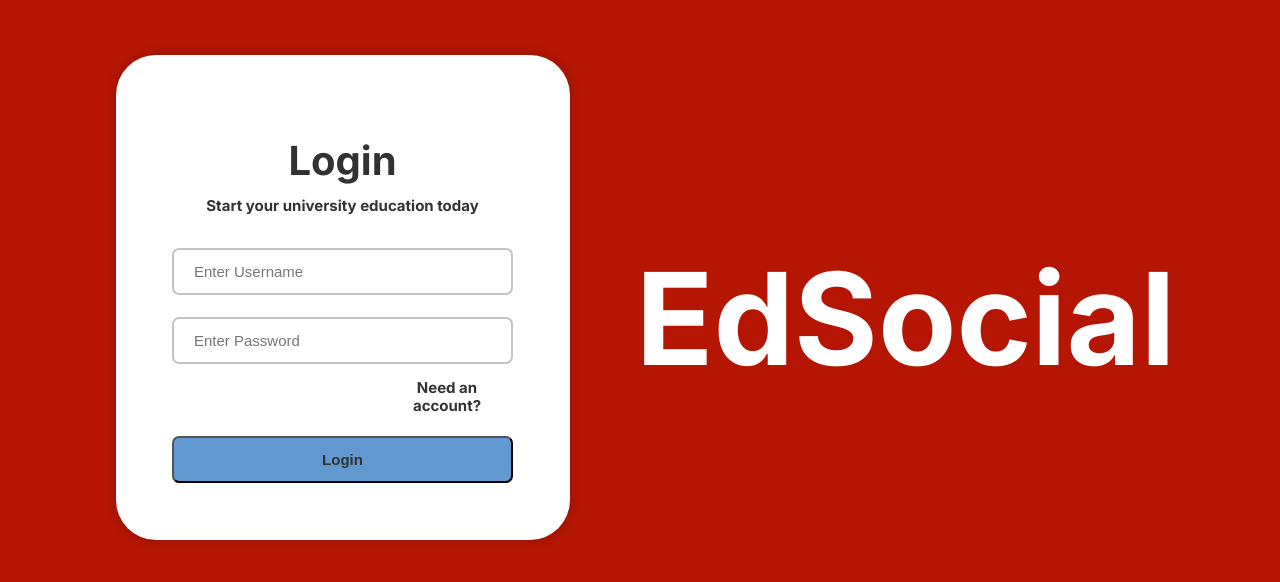
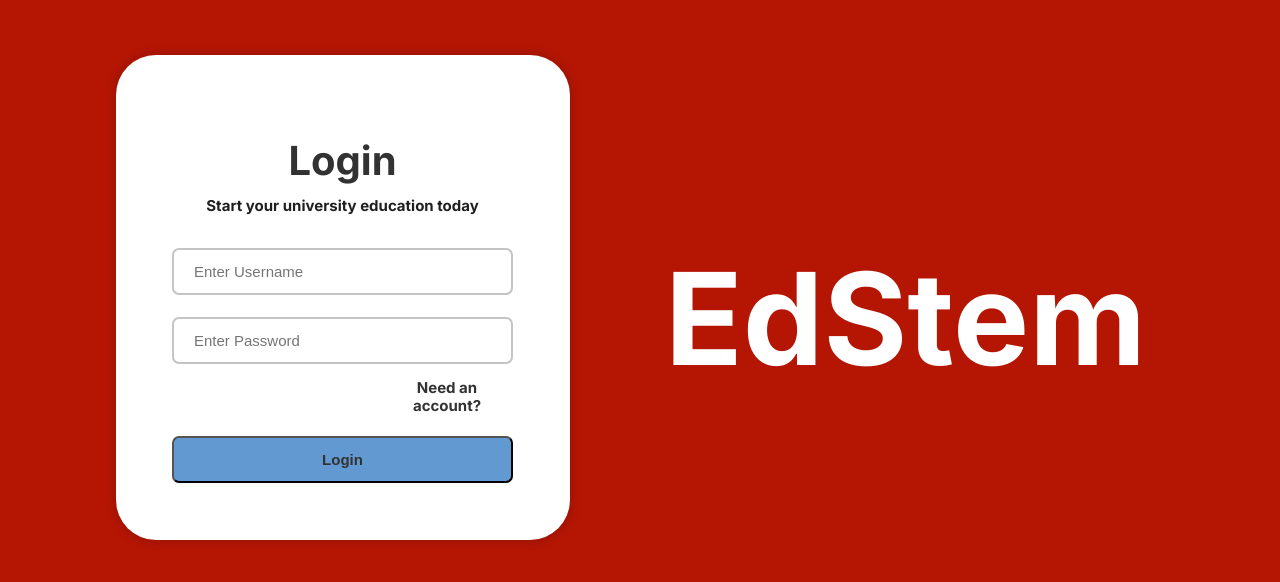
Before and after one commit to AL108/INFO2222-ASG, a Python web app: template src/templates/login.html in a window 1280 px wide. Shown: the part 176-758 px from the top of the page. Run offline with Jinja, Linux system fonts and the light colour scheme; the template is opened without the code that fills it, so the values that code supplies are empty.

Commit message:
minor changes

```diff
--- a/src/static/css/login.css
+++ b/src/static/css/login.css
@@ -108,7 +108,7 @@ h4 {
     font-size: 15px;
     line-height: 18px;
 
-    color: #323232;
+    color: #1f1f1f;
 }
 
 :link { text-decoration: none; }
--- a/src/templates/login.html
+++ b/src/templates/login.html
@@ -9,7 +9,7 @@
 
 <div class="bordered">
     <div class="border_outline">
-        <h1>EdSocial</h1>
+        <h1>EdStem</h1>
         <h3>Login</h3>
         <h4>Start your university education today</h4>
         </br>
```
